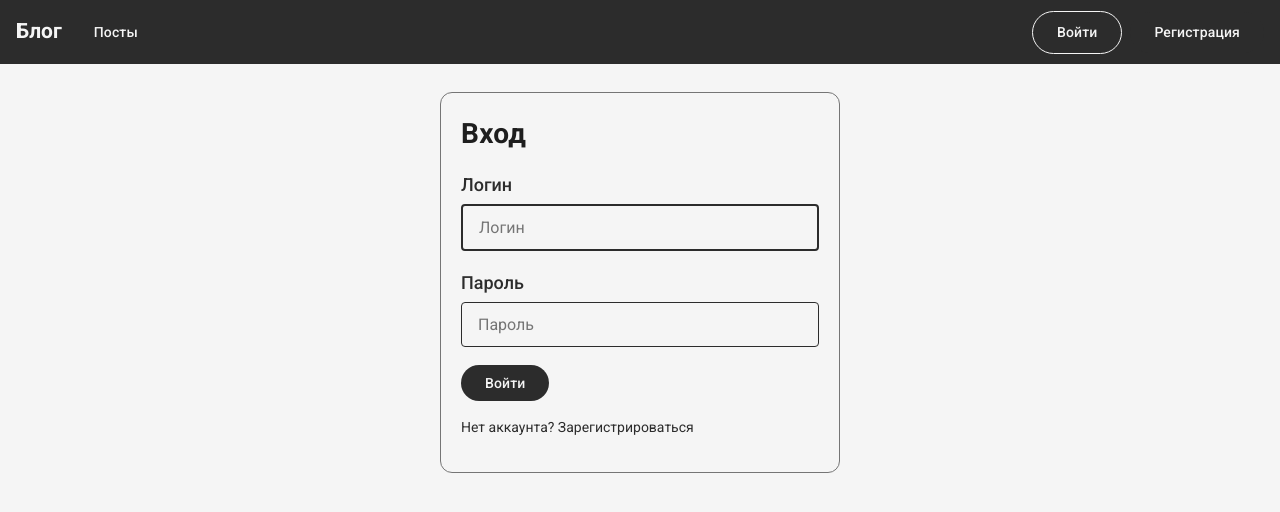
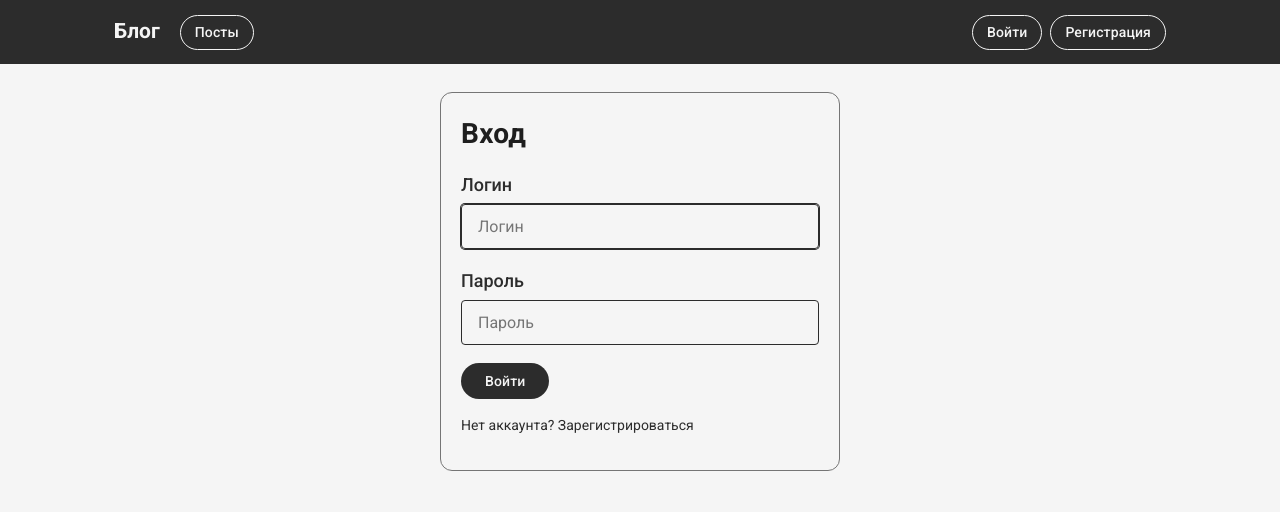
Before and after one commit to Korrrod/Practice4, a Django app: page /login/?next=/post/new/ in a window 1280 px wide. Shown: the top 512 px of the page. Run offline with Django 5.2, Linux system fonts and the light colour scheme.

Commit message:
blog-Django: Material Design UI, setup_data, start.bat fix
- Rewrite style.css with MD3 dark navbar and consistent button styles
- Fix start.bat: auto-create venv and install deps on fresh clone
- Add setup_data.py with test users (alice, oleg, maria) and posts
- Suppress Django server logs via LOGGING config in settings.py
- Remove AI-style comments from models.py and travels/models.py
- Fix scrollbar layout shift with overflow-y:scroll
- Center form cards on register, login, post_form pages

Co-Authored-By: Claude Sonnet 4.6 <noreply@anthropic.com>

```diff
--- a/blog-Django/static/style.css
+++ b/blog-Django/static/style.css
@@ -4,10 +4,10 @@
 :root {
     --primary:           #2C2C2C;
     --on-primary:        #F5F5F5;
-    --primary-container: #00df70;
-    --on-primary-cont:   #00cba9;
-    --secondary:         #006fd0;
-    --secondary-cont:    #ae00cd;
+    --primary-container: #2C2C2C;
+    --on-primary-cont:   #F5F5F5;
+    --secondary:         #F5F5F5;
+    --secondary-cont:    #F5F5F5;
     --surface:           #F5F5F5;
     --surface-variant:   #F5F5F5;
     --on-surface:        #1e1e1e;
@@ -18,6 +18,8 @@
 }
 
 *, *::before, *::after { box-sizing: border-box; }
+
+html { overflow-y: scroll; }
 
 body {
     font-family: 'Roboto', 'Segoe UI', Arial, sans-serif;
@@ -36,17 +38,28 @@ body {
     z-index: 100;
     background: var(--primary);
     color: var(--on-primary);
-    padding: 0 16px;
     height: 64px;
+}
+
+.app-bar-inner {
+    max-width: 1100px;
+    width: 100%;
+    margin: 0 auto;
+    padding: 0 24px;
     display: flex;
     align-items: center;
-    justify-content: space-between;
+    justify-content: flex-start;
+    flex-wrap: nowrap;
+    gap: 8px;
+    height: 100%;
 }
 
 .app-bar-nav {
     display: flex;
     align-items: center;
     gap: 4px;
+    flex-shrink: 1;
+    min-width: 0;
 }
 
 .app-bar-brand {
@@ -63,29 +76,35 @@ body {
     text-decoration: none;
     font-size: 14px;
     font-weight: 500;
-    padding: 8px 12px;
+    padding: 6px 14px;
     border-radius: 50px;
+    border: 1px solid var(--on-primary);
     transition: background 0.2s, color 0.2s;
     letter-spacing: 0.01em;
 }
 
 .app-bar-link:hover {
-    background:  var(--on-primary);
-    color: #fff;
+    background: var(--on-primary);
+    color: var(--primary);
     text-decoration: none;
 }
 
 .app-bar-link.active {
-    background:  var(--on-primary);
+    background: var(--on-primary);
     color: var(--primary);
+    text-decoration: none;
 }
 
 .app-bar-actions {
     display: flex;
     align-items: center;
+    flex-wrap: nowrap;
     gap: 8px;
     font-size: 14px;
     color: rgba(255,255,255,0.9);
+    flex-shrink: 0;
+    white-space: nowrap;
+    margin-left: auto;
 }
 
 .app-bar-actions a {
@@ -93,6 +112,23 @@ body {
     text-decoration: none;
 }
 .app-bar-actions a:hover { text-decoration: underline; }
+
+.app-bar-actions .button {
+    padding: 6px 14px;
+    white-space: nowrap;
+    background: transparent;
+    color: var(--on-primary);
+    border: 1px solid var(--on-primary);
+    border-radius: 50px;
+    font-size: 14px;
+    font-weight: 500;
+}
+
+.app-bar-actions .button:hover {
+    background: var(--on-primary);
+    color: var(--primary);
+    text-decoration: none;
+}
 
 /* ── Main content ── */
 .page-content {
@@ -211,12 +247,28 @@ h3 { font-size: 18px; font-weight: 500; margin: 0 0 8px; }
 /* Outlined button (ghost) */
 .button.ghost {
     background: transparent;
-    color: var(--on-primary);
-    border: 1px solid var(--outline);
+    color: var(--on-surface);
+    border: 1px solid var(--outline-variant);
 }
 
 .button.ghost:hover {
-    background: rgba(103, 80, 164, 0.08);
+    background: var(--on-surface);
+    color: var(--surface);
+    text-decoration: none;
+}
+
+.app-bar-actions .button.ghost,
+.app-bar-actions .button.primary {
+    background: transparent;
+    color: var(--on-primary);
+    border: 1px solid var(--on-primary);
+}
+
+.app-bar-actions .button.primary:hover,
+.app-bar-actions .button.ghost:hover {
+    background: var(--on-primary);
+    color: var(--primary);
+    text-decoration: none;
 }
 
 /* ── Form Inputs (MD3 Outlined text field) ── */
@@ -249,7 +301,7 @@ form select {
     background: transparent;
     color: var(--on-surface);
     outline: none;
-    transition: border-color 0.15s;
+    transition: border-color 0.15s, box-shadow 0.15s;
 }
 
 form input[type="file"] { padding: 10px 12px; cursor: pointer; font-size: 14px; }
@@ -258,7 +310,7 @@ form input:focus,
 form textarea:focus,
 form select:focus {
     border-color: var(--primary);
-    border-width: 2px;
+    box-shadow: 0 0 0 1px var(--primary);
 }
 
 textarea { min-height: 140px; resize: vertical; }
--- a/blog-Django/templates/blog/base.html
+++ b/blog-Django/templates/blog/base.html
@@ -13,6 +13,7 @@
 </head>
 <body>
     <header class="app-bar">
+        <div class="app-bar-inner">
             <nav class="app-bar-nav">
                 <a class="app-bar-brand" href="{% url 'public_posts' %}">Блог</a>
                 <a class="app-bar-link {% if request.resolver_match.url_name == 'public_posts' %}active{% endif %}"
@@ -33,6 +34,7 @@
                     <a class="button primary" href="{% url 'register' %}">Регистрация</a>
                 {% endif %}
             </div>
+        </div>
     </header>
 
     <div class="page-content">
--- a/blog-Django/templates/blog/post_form.html
+++ b/blog-Django/templates/blog/post_form.html
@@ -1,7 +1,7 @@
 {% extends 'blog/base.html' %}
 {% block title %}{% if post %}Редактировать{% else %}Новый пост{% endif %}{% endblock %}
 {% block content %}
-<div class="card" style="max-width:680px;">
+<div class="card" style="max-width:680px; margin:0 auto;">
     <h1>{% if post %}Редактировать пост{% else %}Новый пост{% endif %}</h1>
     <p class="muted" style="margin-bottom:20px;">Заполните заголовок, текст и выберите видимость. Теги — через запятую.</p>
     <form method="post">
```
Also changed, not shown: blog-Django/blog/models.py (+0 -13 lines), blog-Django/mysite/settings.py (+12 -0 lines), blog-Django/setup_data.py (+20 -20 lines), travel-Django/travels/models.py (+6 -22 lines), 3 other files. Lines whose indentation alone changed are shown as unchanged.
